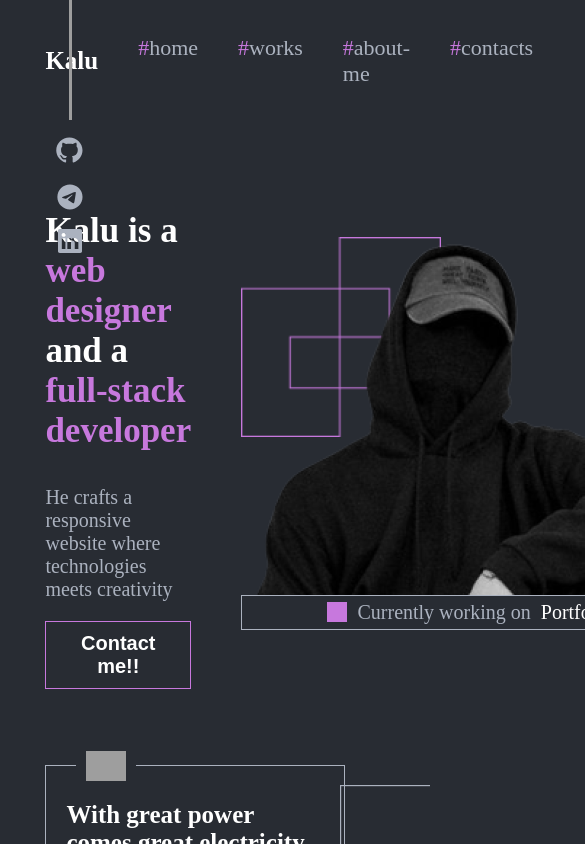
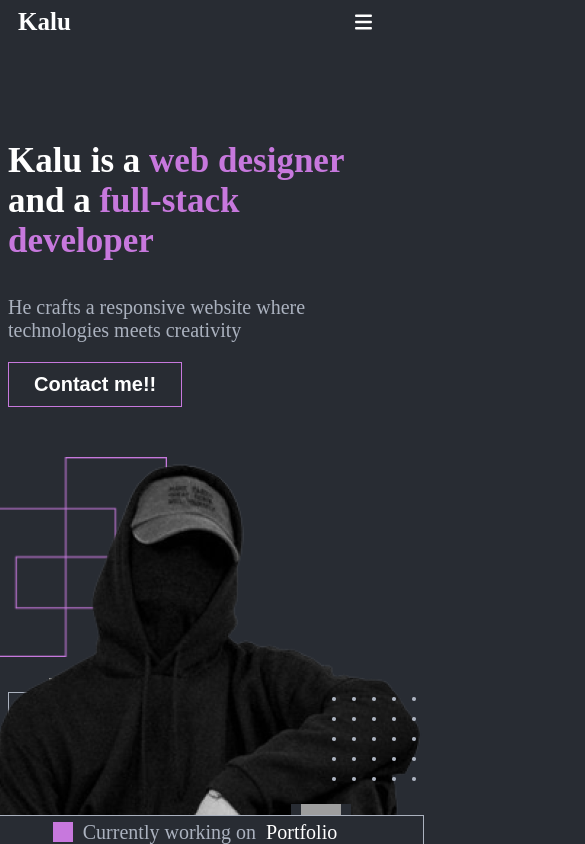
Before and after one commit to KALU-c/new-portfolio, a React (Vite) app: page / in a window 390 px wide. Shown: the top 844 px of the page, 585 px wide, since content can reach past the window. Built offline with nearby package versions, Linux system fonts and the light colour scheme; grey boxes are pictures that could not be loaded; a web font is replaced by a local one.

Commit message:
fix: make nav-bar responsive

```diff
--- a/src/components/Hero/Hero.module.css
+++ b/src/components/Hero/Hero.module.css
@@ -85,3 +85,10 @@
   width: 20px;
   background-color: var(--color-purple);
 }
+
+@media (max-width: 991px) {
+  .hero-container {
+    display: flex;
+    flex-direction: column;
+  }
+}
--- a/src/components/Navbar/NavBar.module.css
+++ b/src/components/Navbar/NavBar.module.css
@@ -37,11 +37,15 @@
   align-items: center;
 }
 
-.nav-container p {
+.nav-container .logo p {
   font-weight: 900;
   font-size: 25px;
   color: #FFFFFF;
   cursor: pointer;
+}
+
+.nav-container .logo img {
+  display: none;
 }
 
 .nav-container ul {
@@ -64,3 +68,52 @@
 .nav-container .mini-hashtag {
   color: #C778DD;
 }
+
+/****************** Media Query ********************/
+
+@media (max-width: 991px) {
+  .sticky-nav {
+    display: none;
+  }
+  .nav-container {
+    display: block;
+    /* border: 1px solid red; */
+    margin: 0;
+    padding: 0px 10px;
+  }
+  .nav-container > .logo {
+    display: flex;
+    justify-content: space-between;
+    align-items: center;
+    margin-bottom: 10px;
+  }
+  .nav-container > .logo > p {
+    margin: 0;
+  }
+  .nav-container .logo img {
+    display: flex;
+    height: 30px;
+  }
+  .nav-container .logo img:last-child {
+    height: 20px;
+  }
+  .nav-container .open {
+    display: flex;
+    flex-direction: column;
+    margin: 0;
+    justify-content: flex-end;
+    align-items: end;
+    gap: 10px;
+    border-bottom: 1px solid var(--color-grey);
+    padding-bottom: 10px;
+    max-height: 200px;
+  }
+
+  .nav-container ul {
+    display: none;
+    max-height: 0;
+  }
+  .nav-container ul li {
+    margin: 0;
+  }
+}
--- a/src/components/Navbar/NavBar.tsx
+++ b/src/components/Navbar/NavBar.tsx
@@ -1,9 +1,16 @@
 import styles from "./NavBar.module.css";
 import images from "../../constants/images";
 import useCustomNavigate from "../../Hooks/useCustomNavigate";
+import { useState } from "react";
 
 const NavBar = () => {
+  const [ menuOpen, isMenuOpen ] = useState(false);
   const { goToHome, goToProjects, goToAbout, goToContact, goToGithub, goToTelegram, goToLinkedin } = useCustomNavigate();
+
+  function handleMenu() {
+    isMenuOpen(!menuOpen);
+  }
+
   return (
     <>
       <div className={styles["sticky-nav"]}>
@@ -13,8 +20,15 @@ const NavBar = () => {
         <img src={images.linkedin} className={styles.linkedin} onClick={goToLinkedin}/>
       </div>
       <div className={styles["nav-container"]}>
-        <p className={styles.logo} onClick={goToHome}>Kalu</p>
-        <ul>
+        <div className={styles.logo}>
+          <p className={styles.logo} onClick={goToHome}>Kalu</p>
+          {
+            menuOpen
+            ? <img src={images.xmark} onClick={handleMenu} className={styles.menu}/>
+            : <img src={images.bars} onClick={handleMenu} className={styles.menu}/>
+          }
+        </div>
+        <ul className={`${menuOpen ? styles.open : styles.close}`}>
           <li onClick={goToHome}><span className={styles["mini-hashtag"]}>#</span>home</li>
           <li onClick={goToProjects}><span className={styles["mini-hashtag"]}>#</span>works</li>
           <li onClick={goToAbout}><span className={styles["mini-hashtag"]}>#</span>about-me</li>
--- a/src/components/Quote/Quote.module.css
+++ b/src/components/Quote/Quote.module.css
@@ -62,3 +62,11 @@
 .semi-rectangle .semi-rectangle-img {
   height: 100px;
 }
+
+/************* Media Query ****************/
+
+@media (max-width: 991px) {
+  .semi-rectangle {
+    display: none;
+  }
+}
--- a/src/constants/images.ts
+++ b/src/constants/images.ts
@@ -22,6 +22,8 @@ import greaterThanOrEqual from "../assets/greaterThanOrEqual.svg";
 import rectangle from "../assets/rectangle.png";
 import longHorizontalLine from "../assets/longHorizontalLine.png";
 import image2 from "../assets/Image2.png";
+import bars from "../assets/bars.svg";
+import xmark from "../assets/xmark.svg";
 
 export default {
   discord,
@@ -48,4 +50,6 @@ export default {
   greaterThanOrEqual,
   rectangle,
   longHorizontalLine,
+  bars,
+  xmark,
 };
--- a/src/index.css
+++ b/src/index.css
@@ -24,3 +24,11 @@ body {
 body #root {
   padding: 5px 10% 5px;
 }
+
+/****************** Media Query ********************/
+
+@media (max-width: 991px) {
+  body #root {
+    padding: 0;
+  }
+}
```
Also changed, not shown: src/assets/bars.svg (added), src/assets/xmark.svg (added).
